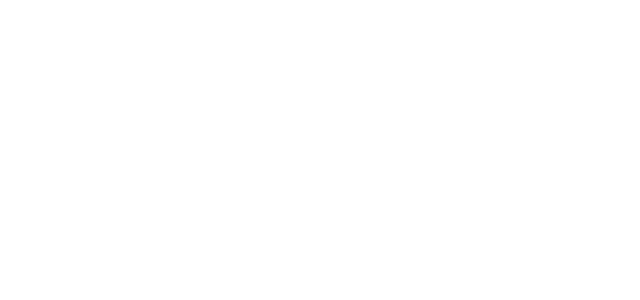
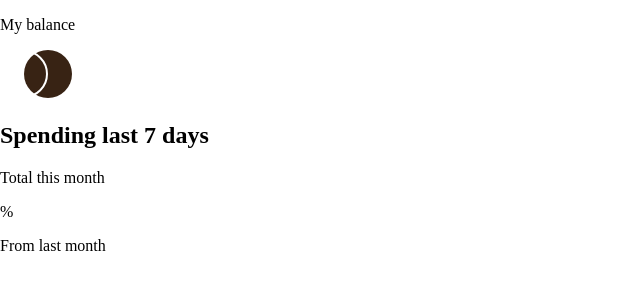
Before and after one commit to Vilhelm-Ian/expenses-chart-component-fronte-end-mentor, a Next.js app: page / in a window 1280 px wide. Shown: the top 300 px of the page, without its empty margins (0-640 px from the left). Built offline with nearby package versions, Linux system fonts and the light colour scheme.

Commit message:
site skeleton created

```diff
--- a/pages/index.tsx
+++ b/pages/index.tsx
@@ -11,6 +11,26 @@
         <meta name="description" content="Generated by create next app" />
         <link rel="icon" href="/favicon.ico" />
       </Head>
+      <div className={styles.expense}>
+        <div className={styles.expense__left}>
+          <p>My balance</p>
+          <p className="Balance"></p>
+        </div>
+        <img src="/images/logo.svg"></img>
+      </div>
+      <div className="history">
+        <h2>Spending last 7 days</h2>
+        <div className="chart"></div>
+        <div className="history__month">
+          <div className="history__month__this">
+            <p>Total this month</p>
+          </div>
+          <div className="history__month__last">
+            <p>%</p>
+            <p>From last month</p>
+          </div>
+        </div>
+      </div>
     </div>
   );
 };
--- a/styles/global.scss
+++ b/styles/global.scss
@@ -2,6 +2,9 @@
 body {
   padding: 0;
   margin: 0;
-  font-family: -apple-system, BlinkMacSystemFont, Segoe UI, Roboto, Oxygen,
-    Ubuntu, Cantarell, Fira Sans, Droid Sans, Helvetica Neue, sans-serif;
+  font {
+    family: -apple-system, BlinkMacSystemFont, Segoe UI, Roboto, Oxygen, Ubuntu,
+      Cantarell, Fira Sans, Droid Sans, Helvetica Neue, sans-serif;
+    size: (18/16) * 1rem;
+  }
 }
```
